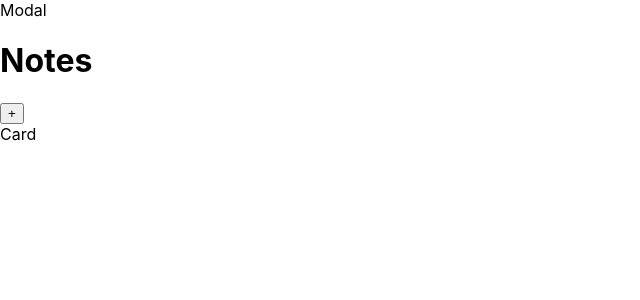
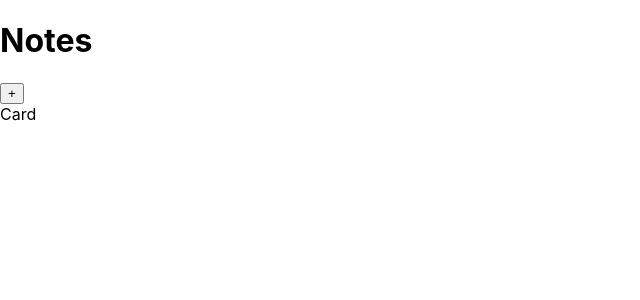
Before and after one commit to fromnowwon/react-notes-app, a React (Create React App) app: page / in a window 1280 px wide. Shown: the top 300 px of the page, without its empty margins (0-640 px from the left). Built offline with nearby package versions, Linux system fonts and the light colour scheme.

Commit message:
feat: 모달 노출 여부 관련 상태 생성

```diff
--- a/src/App.js
+++ b/src/App.js
@@ -1,14 +1,22 @@
 import "./App.css";
+import { useState } from "react";
 import Modal from "./components/Modal";
 import Card from "./components/Card";
 
 function App() {
+	const [notes, setNotes] = useState([]);
+	const [showModal, setShewModal] = useState(false);
+
+	const handleShowModal = () => {
+		setShewModal(!showModal);
+	};
+
 	return (
 		<div className="App">
-			<Modal />
+			{showModal && <Modal handleShowModal={handleShowModal} />}
 			<header>
 				<h1>Notes</h1>
-				<button>+</button>
+				<button onClick={handleShowModal}>+</button>
 			</header>
 			<div className="cards-container">
 				<Card />
```
